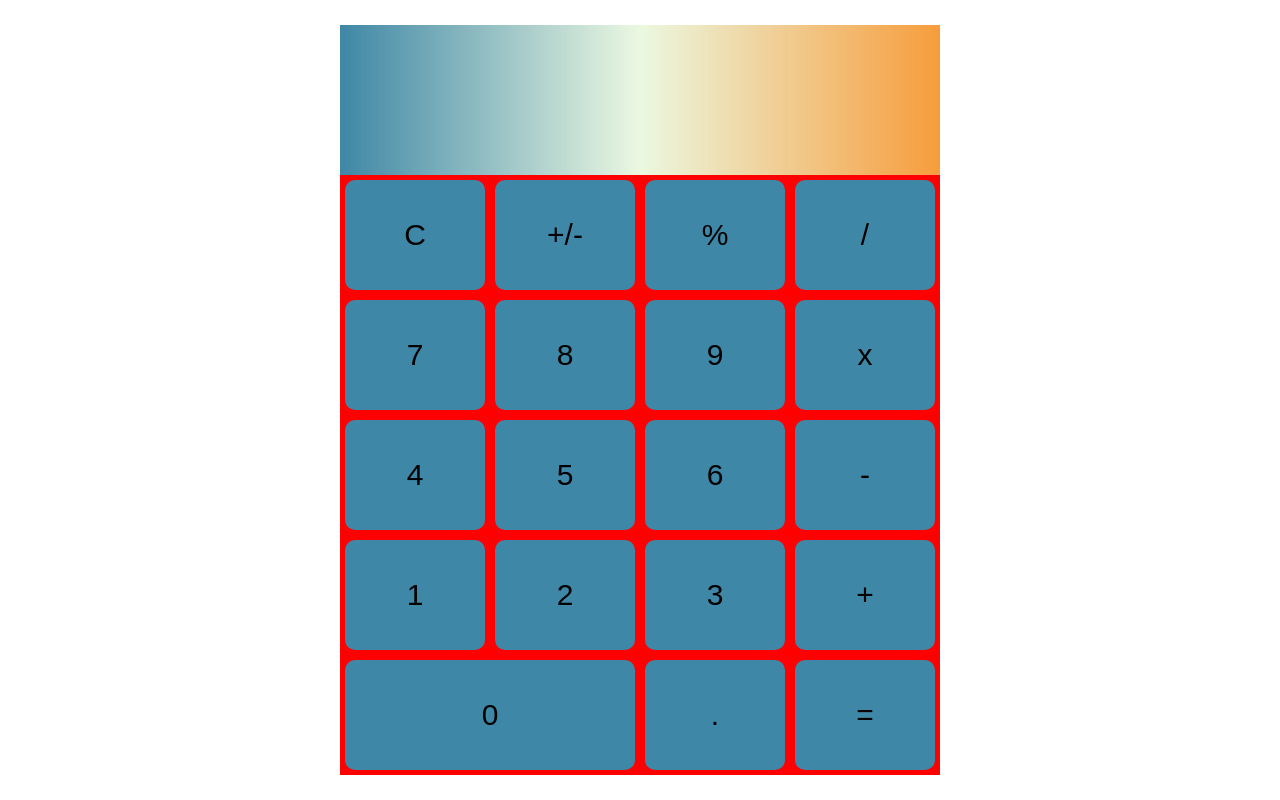
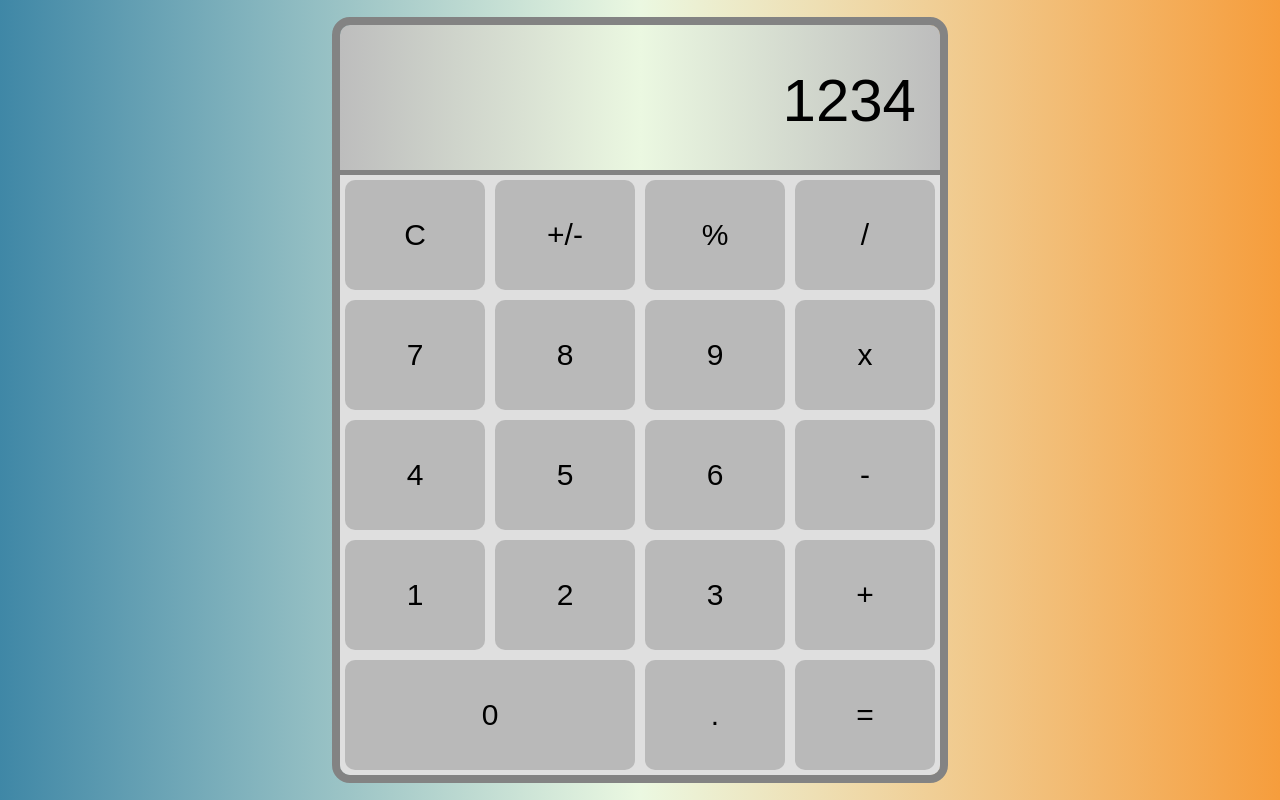
Before and after one commit to Philip748/react-calculator, a React (Create React App) app: page / in a window 1280 px wide. Built offline with nearby package versions, Linux system fonts and the light colour scheme.

Commit message:
More CSS updates

```diff
--- a/src/App.js
+++ b/src/App.js
@@ -3,6 +3,10 @@ import "./style.css";
 function App() {
   return (
     <div className="container">
+      <div className="display-class">
+        <div className="display-num">1234</div>
+      </div>
+
       <div className="flex-grid">
         <button className="button-class">C</button>
         <button className="button-class">+/-</button>
--- a/src/style.css
+++ b/src/style.css
@@ -1,5 +1,9 @@
+body{
+    background-image: linear-gradient(0.25turn, #3f87a6, #ebf8e1, #f69d3c);
+}
+
 .container {
-    background-image: linear-gradient(0.25turn, #3f87a6, #ebf8e1, #f69d3c);
+    background-image: linear-gradient(0.25turn, #bdbdbd, #ebf8e1, #bdbdbd);
     width: 100%;
     max-width: 600px;
     aspect-ratio: 1 / 1.25;
@@ -9,6 +13,22 @@
     left: 50%;
     transform: translate(-50%, -50%);
     box-sizing: border-box; /* Include padding and border in the width calculation */
+    border-radius: 10px;
+    outline: #838383 solid 8px;
+}
+
+.display-class{
+    width: fit-content;
+    height: 20%;
+    margin-right: 4%;
+    margin-left: auto;
+    display: flex;
+    align-items: center;
+}
+
+.display-num{
+    font-size: 60px;
+    font-family: Arial, Helvetica, sans-serif;
 }
 
 /* Add media query for smaller screens to adjust the container size */
@@ -20,13 +40,16 @@
 }
 
 .flex-grid{
-    background-color: red;
     width: 100%;
     aspect-ratio: 1 / 1;
     position: absolute;
     bottom: 0px;
     display: grid;
     grid-template-columns: repeat(4, 25%);
+    border-top: #838383 solid 5px;
+    background-color: #dfdfdf;
+    border-bottom-left-radius: 10px;
+    border-bottom-right-radius: 10px;
 }
 
 .button-class{
@@ -35,7 +58,7 @@
     border: none;
     font-size: 30px;
     font-family: Arial, Helvetica, sans-serif;
-    background-color: #3f87a6;
+    background-color: #80808067;
 }
 
 .zero-button{
```
